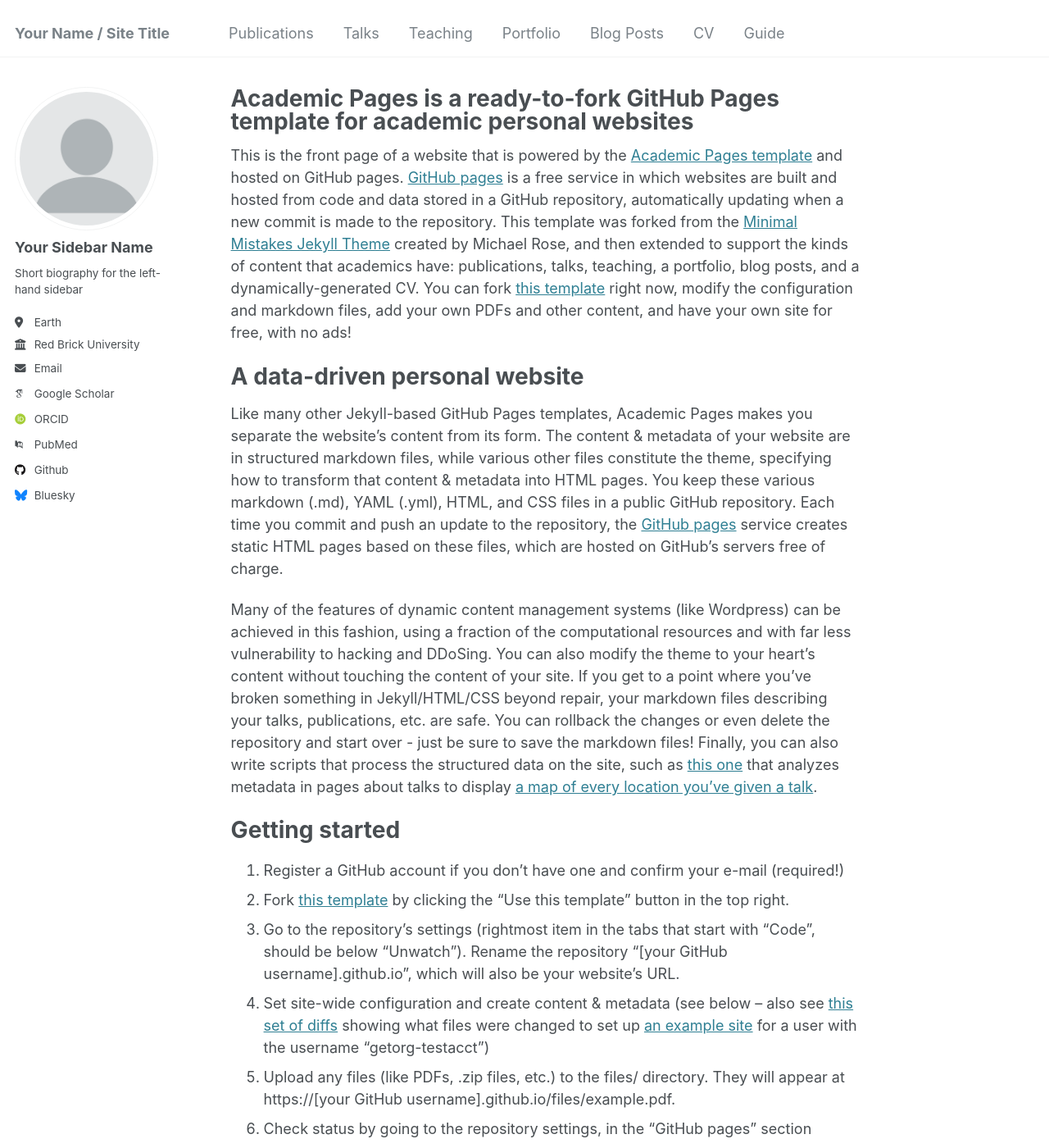
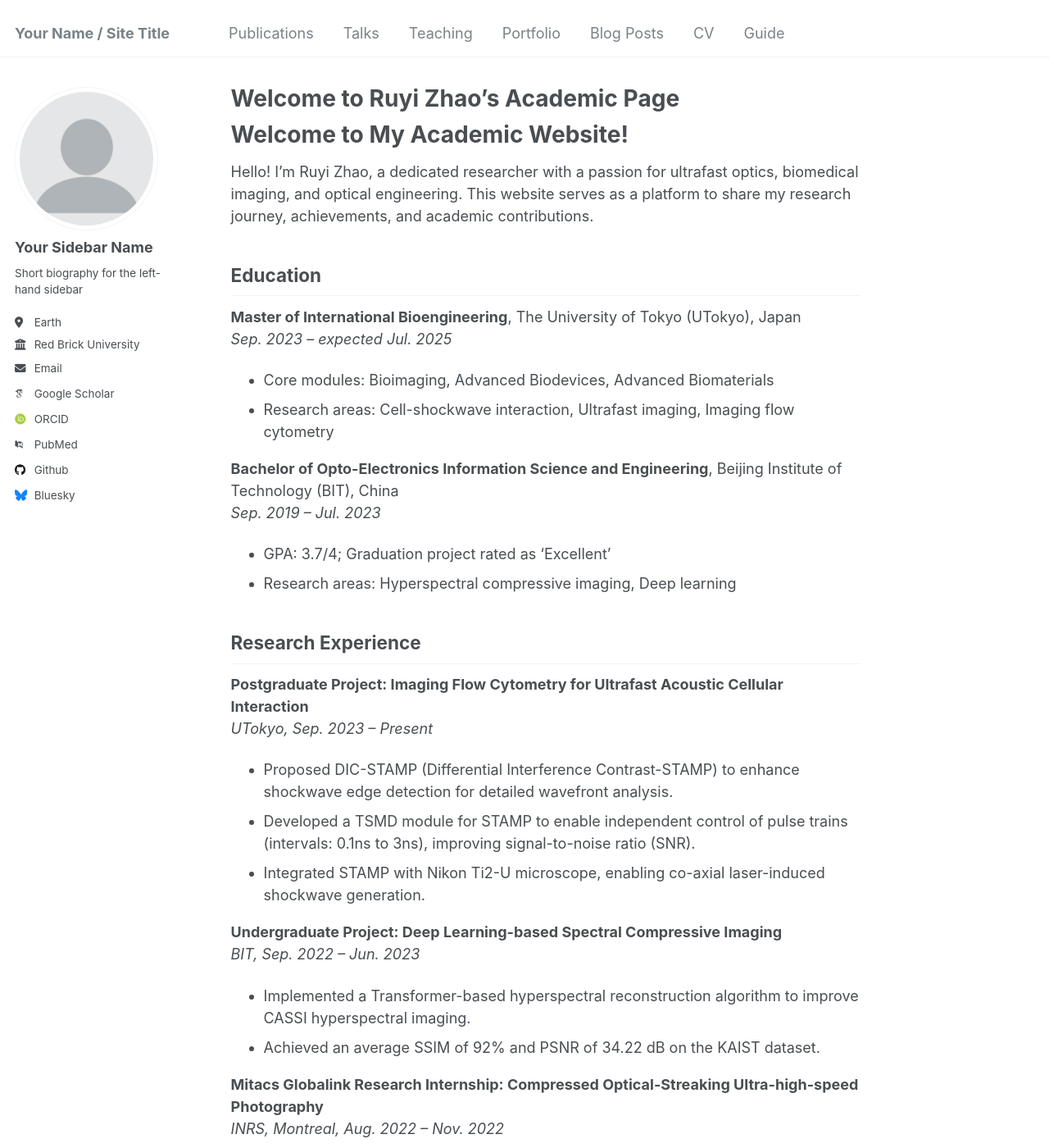
Before and after one commit to ruyizhaocn/ruyizhaocn.github.io, a Jekyll site: the page built from _pages/about.md, in a window 1280 px wide and 1400 px high. Shown: the whole window at 82% size. Built offline with Jekyll 4.4.1, drawn with Linux system fonts in a browser that asks for light colours; some web fonts are replaced; some of the changed text lies outside the part shown.

Commit message:
Update about.md

```diff
--- a/_pages/about.md
+++ b/_pages/about.md
@@ -1,49 +1,67 @@
 ---
 permalink: /
-title: "Academic Pages is a ready-to-fork GitHub Pages template for academic personal websites"
+title: "Welcome to Ruyi Zhao’s Academic Page"
 author_profile: true
 redirect_from:
   - /about/
   - /about.html
 ---
 
-This is the front page of a website that is powered by the [Academic Pages template](https://github.com/academicpages/academicpages.github.io) and hosted on GitHub pages. [GitHub pages](https://pages.github.com) is a free service in which websites are built and hosted from code and data stored in a GitHub repository, automatically updating when a new commit is made to the repository. This template was forked from the [Minimal Mistakes Jekyll Theme](https://mmistakes.github.io/minimal-mistakes/) created by Michael Rose, and then extended to support the kinds of content that academics have: publications, talks, teaching, a portfolio, blog posts, and a dynamically-generated CV. You can fork [this template](https://github.com/academicpages/academicpages.github.io) right now, modify the configuration and markdown files, add your own PDFs and other content, and have your own site for free, with no ads!
+Welcome to My Academic Website!
+======
+Hello! I’m Ruyi Zhao, a dedicated researcher with a passion for ultrafast optics, biomedical imaging, and optical engineering. This website serves as a platform to share my research journey, achievements, and academic contributions.
 
-A data-driven personal website
-======
-Like many other Jekyll-based GitHub Pages templates, Academic Pages makes you separate the website's content from its form. The content & metadata of your website are in structured markdown files, while various other files constitute the theme, specifying how to transform that content & metadata into HTML pages. You keep these various markdown (.md), YAML (.yml), HTML, and CSS files in a public GitHub repository. Each time you commit and push an update to the repository, the [GitHub pages](https://pages.github.com/) service creates static HTML pages based on these files, which are hosted on GitHub's servers free of charge.
+## Education
+**Master of International Bioengineering**, The University of Tokyo (UTokyo), Japan
+*Sep. 2023 – expected Jul. 2025*
+- Core modules: Bioimaging, Advanced Biodevices, Advanced Biomaterials
+- Research areas: Cell-shockwave interaction, Ultrafast imaging, Imaging flow cytometry
 
-Many of the features of dynamic content management systems (like Wordpress) can be achieved in this fashion, using a fraction of the computational resources and with far less vulnerability to hacking and DDoSing. You can also modify the theme to your heart's content without touching the content of your site. If you get to a point where you've broken something in Jekyll/HTML/CSS beyond repair, your markdown files describing your talks, publications, etc. are safe. You can rollback the changes or even delete the repository and start over - just be sure to save the markdown files! Finally, you can also write scripts that process the structured data on the site, such as [this one](https://github.com/academicpages/academicpages.github.io/blob/master/talkmap.ipynb) that analyzes metadata in pages about talks to display [a map of every location you've given a talk](https://academicpages.github.io/talkmap.html).
+**Bachelor of Opto-Electronics Information Science and Engineering**, Beijing Institute of Technology (BIT), China
+*Sep. 2019 – Jul. 2023*
+- GPA: 3.7/4; Graduation project rated as ‘Excellent’
+- Research areas: Hyperspectral compressive imaging, Deep learning
 
-Getting started
-======
-1. Register a GitHub account if you don't have one and confirm your e-mail (required!)
-1. Fork [this template](https://github.com/academicpages/academicpages.github.io) by clicking the "Use this template" button in the top right.
-1. Go to the repository's settings (rightmost item in the tabs that start with "Code", should be below "Unwatch"). Rename the repository "[your GitHub username].github.io", which will also be your website's URL.
-1. Set site-wide configuration and create content & metadata (see below -- also see [this set of diffs](http://archive.is/3TPas) showing what files were changed to set up [an example site](https://getorg-testacct.github.io) for a user with the username "getorg-testacct")
-1. Upload any files (like PDFs, .zip files, etc.) to the files/ directory. They will appear at https://[your GitHub username].github.io/files/example.pdf.
-1. Check status by going to the repository settings, in the "GitHub pages" section
+## Research Experience
+**Postgraduate Project: Imaging Flow Cytometry for Ultrafast Acoustic Cellular Interaction**
+*UTokyo, Sep. 2023 – Present*
+- Proposed DIC-STAMP (Differential Interference Contrast-STAMP) to enhance shockwave edge detection for detailed wavefront analysis.
+- Developed a TSMD module for STAMP to enable independent control of pulse trains (intervals: 0.1ns to 3ns), improving signal-to-noise ratio (SNR).
+- Integrated STAMP with Nikon Ti2-U microscope, enabling co-axial laser-induced shockwave generation.
 
-Site-wide configuration
-------
-The main configuration file for the site is in the base directory in [_config.yml](https://github.com/academicpages/academicpages.github.io/blob/master/_config.yml), which defines the content in the sidebars and other site-wide features. You will need to replace the default variables with ones about yourself and your site's github repository. The configuration file for the top menu is in [_data/navigation.yml](https://github.com/academicpages/academicpages.github.io/blob/master/_data/navigation.yml). For example, if you don't have a portfolio or blog posts, you can remove those items from that navigation.yml file to remove them from the header.
+**Undergraduate Project: Deep Learning-based Spectral Compressive Imaging**
+*BIT, Sep. 2022 – Jun. 2023*
+- Implemented a Transformer-based hyperspectral reconstruction algorithm to improve CASSI hyperspectral imaging.
+- Achieved an average SSIM of 92% and PSNR of 34.22 dB on the KAIST dataset.
 
-Create content & metadata
-------
-For site content, there is one markdown file for each type of content, which are stored in directories like _publications, _talks, _posts, _teaching, or _pages. For example, each talk is a markdown file in the [_talks directory](https://github.com/academicpages/academicpages.github.io/tree/master/_talks). At the top of each markdown file is structured data in YAML about the talk, which the theme will parse to do lots of cool stuff. The same structured data about a talk is used to generate the list of talks on the [Talks page](https://academicpages.github.io/talks), each [individual page](https://academicpages.github.io/talks/2012-03-01-talk-1) for specific talks, the talks section for the [CV page](https://academicpages.github.io/cv), and the [map of places you've given a talk](https://academicpages.github.io/talkmap.html) (if you run this [python file](https://github.com/academicpages/academicpages.github.io/blob/master/talkmap.py) or [Jupyter notebook](https://github.com/academicpages/academicpages.github.io/blob/master/talkmap.ipynb), which creates the HTML for the map based on the contents of the _talks directory).
+**Mitacs Globalink Research Internship: Compressed Optical-Streaking Ultra-high-speed Photography**
+*INRS, Montreal, Aug. 2022 – Nov. 2022*
+- Constructed a compact COSUP system for RGB, low-light, and miniaturized ultrafast imaging.
 
-**Markdown generator**
+## Other Experience
+**Bioengineering Summer Experiment**
+*UTokyo, Sep. 2024 – Nov. 2024*
+- Synthesized and PEG-modified MEH-PPV fluorescent polymer dots (Pdots) for cellular fluorescence imaging.
 
-The repository includes [a set of Jupyter notebooks](https://github.com/academicpages/academicpages.github.io/tree/master/markdown_generator
-) that converts a CSV containing structured data about talks or presentations into individual markdown files that will be properly formatted for the Academic Pages template. The sample CSVs in that directory are the ones I used to create my own personal website at stuartgeiger.com. My usual workflow is that I keep a spreadsheet of my publications and talks, then run the code in these notebooks to generate the markdown files, then commit and push them to the GitHub repository.
+**Engineering Summer Education Program (ESEP-G) Research Mentor**
+*UTokyo, Jun. 2024 – Aug. 2024*
+- Mentored an Oxford undergraduate student on STAMP system principles and optical experiment techniques.
 
-How to edit your site's GitHub repository
-------
-Many people use a git client to create files on their local computer and then push them to GitHub's servers. If you are not familiar with git, you can directly edit these configuration and markdown files directly in the github.com interface. Navigate to a file (like [this one](https://github.com/academicpages/academicpages.github.io/blob/master/_talks/2012-03-01-talk-1.md) and click the pencil icon in the top right of the content preview (to the right of the "Raw | Blame | History" buttons). You can delete a file by clicking the trashcan icon to the right of the pencil icon. You can also create new files or upload files by navigating to a directory and clicking the "Create new file" or "Upload files" buttons.
+**Olympic Broadcasting Services Training Programme**
+*Beijing Winter Olympics, Jan. 2022 – Feb. 2022*
+- Served as a venue production assistant, coordinating with international photojournalists and translating for staff.
 
-Example: editing a markdown file for a talk
-![Editing a markdown file for a talk](/images/editing-talk.png)
+## Selected Awards and Honors
+- University of Tokyo Fellowship (Top 2% of international postgraduates, 2023)
+- Mitacs Globalink Research Award, China Scholarship Council (2022)
+- First Prize, Contemporary Undergraduate Mathematical Contest in Modeling (Award ratio: 5%)
+- Three-time recipient of BIT College Academic Scholarship (2020–2021)
 
-For more info
-------
-More info about configuring Academic Pages can be found in [the guide](https://academicpages.github.io/markdown/), the [growing wiki](https://github.com/academicpages/academicpages.github.io/wiki), and you can always [ask a question on GitHub](https://github.com/academicpages/academicpages.github.io/discussions). The [guides for the Minimal Mistakes theme](https://mmistakes.github.io/minimal-mistakes/docs/configuration/) (which this theme was forked from) might also be helpful.
+## Technical Skills
+- **Software:** SolidWorks, AutoCAD, ImageJ, Zemax, MATLAB, Python, PyTorch, Microsoft Office
+- **Languages:** Mandarin (Native), English (Fluent), Japanese (Basic)
+
+## Contact
+Feel free to reach out to me via email: [ruyi-zhao@g.ecc.u-tokyo.ac.jp](mailto:ruyi-zhao@g.ecc.u-tokyo.ac.jp) or connect with me on LinkedIn.
+
+Thank you for visiting my website!
```
